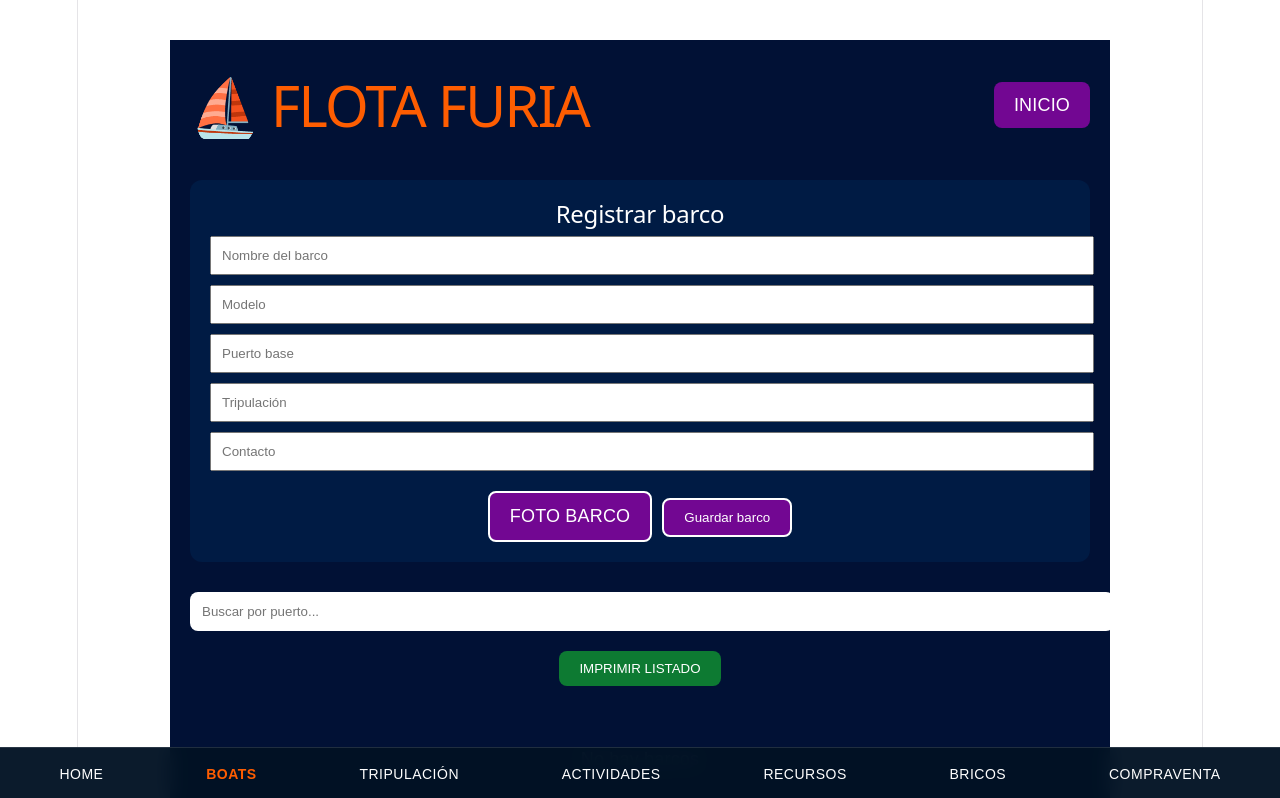
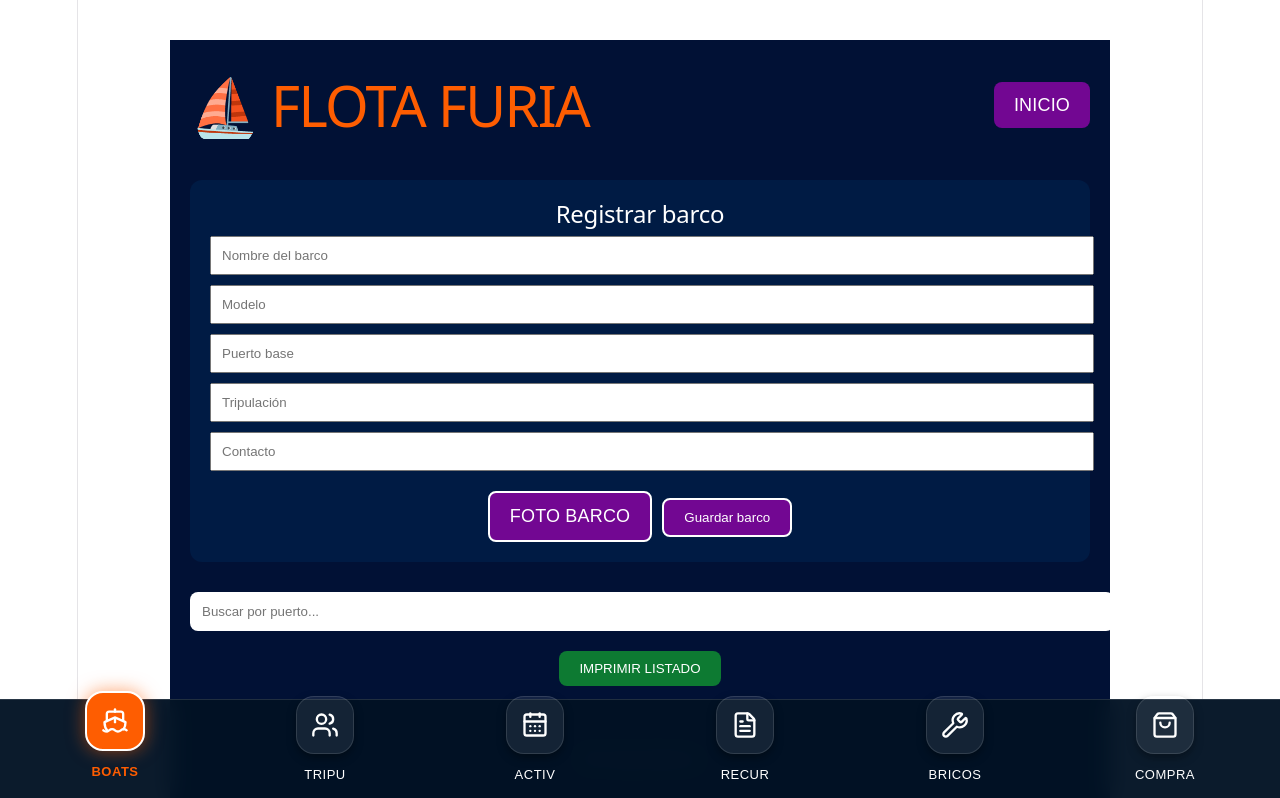
Before and after one commit to clubfuria/club-furia, a React (Vite) app: page /barcos in a window 1280 px wide. Shown: the top 798 px of the page. Built offline with nearby package versions, Linux system fonts and the light colour scheme; no server answers; the database is empty.

Commit message:
mejoras botones navegador

```diff
--- a/src/components/BottomNav.jsx
+++ b/src/components/BottomNav.jsx
@@ -1,43 +1,55 @@
+import {
+  Ship,
+  Users,
+  CalendarDays,
+  FileText,
+  Wrench,
+  ShoppingBag,
+} from "lucide-react";
+
 import { useNavigate, useLocation } from "react-router-dom";
 
 export default function BottomNav() {
   const navigate = useNavigate();
   const location = useLocation();
 
+  const isMobile = window.innerWidth < 768;
+
   const items = [
     {
-      label: "HOME",
-      path: "/",
+      label: "BOATS",
+      path: "/barcos",
+      icon: Ship,
     },
 
     {
-      label: "BOATS",
-      path: "/barcos",
+      label: "TRIPU",
+      path: "/tripulacion",
+      icon: Users,
     },
 
     {
-      label: "TRIPULACIÓN",
-      path: "/tripulacion",
+      label: "ACTIV",
+      path: "/actividades",
+      icon: CalendarDays,
     },
 
     {
-      label: "ACTIVIDADES",
-      path: "/actividades",
-    },
-
-    {
-      label: "RECURSOS",
+      label: "RECUR",
       path: "/recursos",
+      icon: FileText,
     },
 
     {
       label: "BRICOS",
       path: "/bricos",
+      icon: Wrench,
     },
 
     {
-      label: "COMPRAVENTA",
+      label: "COMPRA",
       path: "/compraventa",
+      icon: ShoppingBag,
     },
   ];
 
@@ -45,13 +57,14 @@ export default function BottomNav() {
     <div
       style={{
         position: "fixed",
+
         bottom: 0,
         left: 0,
         right: 0,
 
         background: "rgba(2,18,36,0.96)",
 
-        backdropFilter: "blur(10px)",
+        backdropFilter: "blur(12px)",
 
         borderTop: "1px solid rgba(255,255,255,0.12)",
 
@@ -61,7 +74,7 @@ export default function BottomNav() {
 
         alignItems: "center",
 
-        padding: "12px 8px",
+        padding: isMobile ? "10px 4px 8px" : "12px 10px",
 
         zIndex: 999,
       }}
@@ -69,34 +82,85 @@ export default function BottomNav() {
       {items.map((item) => {
         const active = location.pathname === item.path;
 
+        const Icon = item.icon;
+
         return (
-          <button
+          <div
             key={item.path}
             onClick={() => navigate(item.path)}
             style={{
-              background: "none",
+              display: "flex",
 
-              border: "none",
+              flexDirection: "column",
 
-              color: active ? "#fe5d01" : "white",
+              alignItems: "center",
 
-              fontSize: window.innerWidth < 768
-                ? "11px"
-                : "14px",
-
-              fontWeight: active ? "bold" : "normal",
+              justifyContent: "center",
 
               cursor: "pointer",
 
-              padding: "6px 8px",
-
-              transition: "0.25s",
-
-              letterSpacing: "0.5px",
+              width: isMobile ? "16%" : "100px",
             }}
           >
-            {item.label}
-          </button>
+            {/* ICONO */}
+
+            <div
+              style={{
+                width: isMobile ? "48px" : "56px",
+
+                height: isMobile ? "48px" : "56px",
+
+                borderRadius: "18px",
+
+                display: "flex",
+
+                alignItems: "center",
+
+                justifyContent: "center",
+
+                marginTop: active ? "-24px" : "-16px",
+
+                background: active
+                  ? "#fe5d01"
+                  : "rgba(255,255,255,0.08)",
+
+                border: active
+                  ? "2px solid white"
+                  : "1px solid rgba(255,255,255,0.12)",
+
+                boxShadow: active
+                  ? "0 0 18px rgba(254,93,1,0.55)"
+                  : "0 4px 10px rgba(0,0,0,0.35)",
+
+                transition: "0.25s",
+              }}
+            >
+              <Icon
+                size={isMobile ? 24 : 28}
+                color="white"
+              />
+            </div>
+
+            {/* TEXTO */}
+
+            <div
+              style={{
+                marginTop: "8px",
+
+                color: active ? "#fe5d01" : "white",
+
+                fontSize: isMobile ? "10px" : "13px",
+
+                fontWeight: active ? "bold" : "normal",
+
+                textAlign: "center",
+
+                letterSpacing: "0.5px",
+              }}
+            >
+              {item.label}
+            </div>
+          </div>
         );
       })}
     </div>
```
